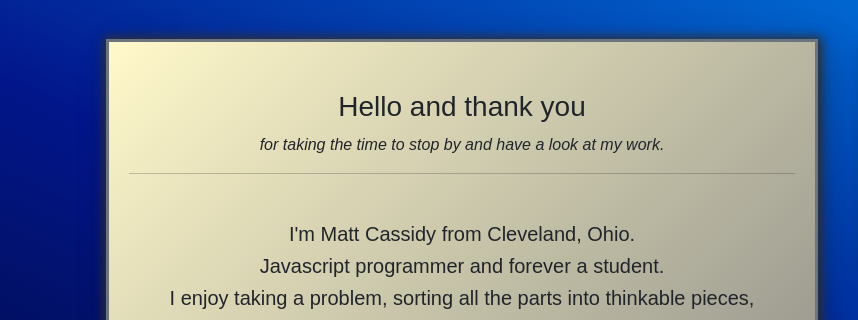
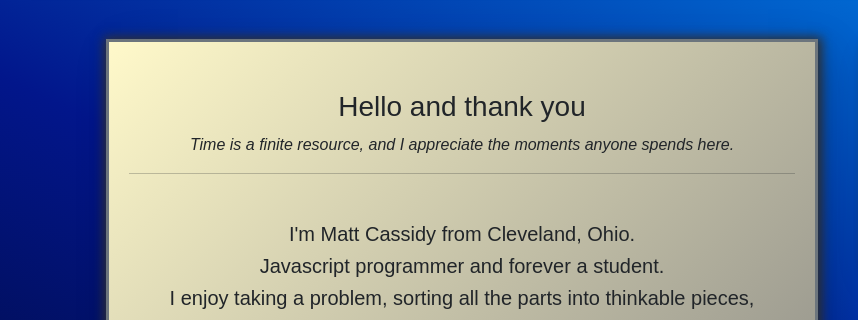
Before and after one commit to cattmassidy528/cattmassidy528.github.io, a plain HTML site: page index.html in a window 1280 px wide. Shown: the part 121-441 px from the top of the page, 0-858 px from the left. Drawn offline with nearby package versions, Linux system fonts and the light colour scheme.

Commit message:
Update index.html

```diff
--- a/index.html
+++ b/index.html
@@ -49,7 +49,7 @@
     <div class="col-12 col-md-6 col-lg-8 mt-1 border border-3 border-secondary aboutMe">
 
       <h3 class=" p-2 pt-5 pb-1 text-center text-dark ">Hello and thank you<br>
-        <span style="font-size: 16px;"><em>for taking the time to stop by and have a look at my work.</em></span>
+        <span style="font-size: 16px;"><em>Time is a finite resource, and I appreciate the moments anyone spends here.</em></span>
       <hr>
       </h3>
 
```
